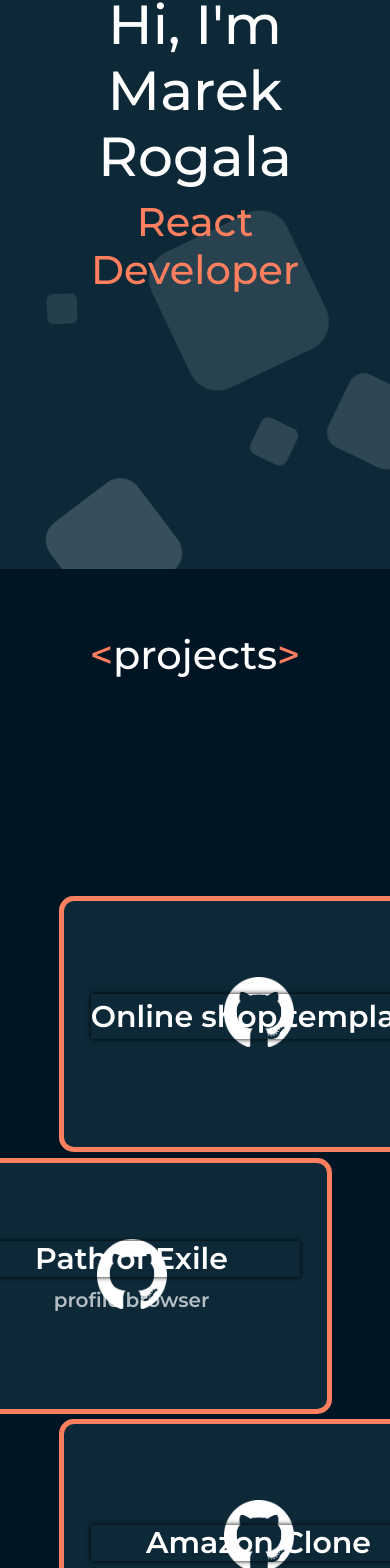
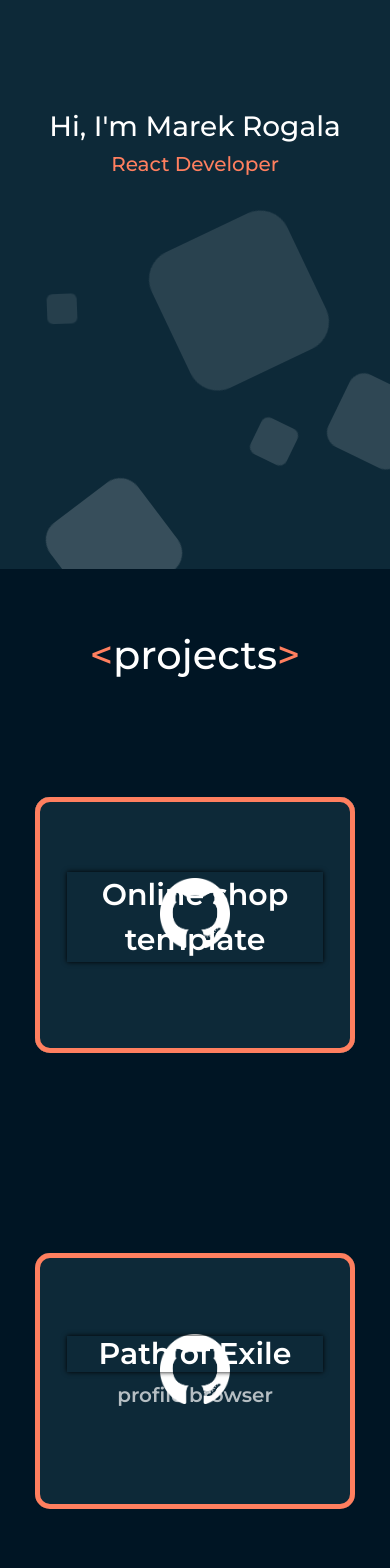
Before and after one commit to feneles/my-portfolio, a React (Create React App) app: page / in a window 390 px wide. Shown: the part 275-1843 px from the top of the page. Built offline with nearby package versions, Linux system fonts and the light colour scheme.

Commit message:
fixed css responsive

```diff
--- a/src/styles/Contact.scss
+++ b/src/styles/Contact.scss
@@ -21,7 +21,7 @@
   &_form {
     padding: 15px;
     border: 2px solid #ff7f5f;
-    margin: 30px auto 14vh;
+    margin: 30px auto 10vh;
     border-radius: 15px;
     font-weight: 600;
     background-color: #0d2938;
--- a/src/styles/Header.scss
+++ b/src/styles/Header.scss
@@ -10,6 +10,8 @@
     left: 50%;
     transform: translate(-50%, -50%);
     z-index: 1;
+    width: 100%;
+    overflow: hidden;
   }
   &_firstText {
     position: relative;
@@ -123,4 +125,30 @@
   }
 }
 
-// @media only screen and (max-width: );
+@media screen and (max-width: 767px) {
+  .header {
+    &_firstText {
+      font-size: 40px;
+    }
+    &_secondText {
+      font-size: 25px;
+    }
+  }
+}
+@media screen and (max-width: 500px) {
+  .header {
+    &_firstText {
+      font-size: 35px;
+    }
+  }
+}
+@media screen and (max-width: 400px) {
+  .header {
+    &_firstText {
+      font-size: 28px;
+    }
+    &_secondText {
+      font-size: 20px;
+    }
+  }
+}
--- a/src/styles/Main.scss
+++ b/src/styles/Main.scss
@@ -121,3 +121,31 @@
   font-weight: 600;
   color: white;
 }
+
+@media screen and (max-width: 767px) {
+  .main {
+    min-height: 180vh;
+    &_firstProject {
+      top: 15%;
+      left: 50%;
+      transform: translateX(-50%);
+    }
+    &_secondProject {
+      top: 45%;
+      left: 50%;
+      right: auto;
+      transform: translateX(-50%);
+    }
+    &_thirdProject {
+      top: 75%;
+      left: 50%;
+      transform: translateX(-50%);
+    }
+  }
+}
+
+@media screen and (max-width: 420px) {
+  .card_ {
+    width: 320px;
+  }
+}
```
